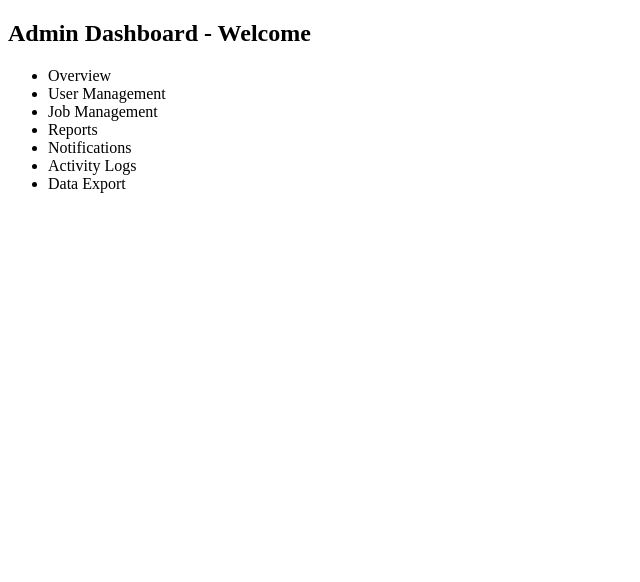
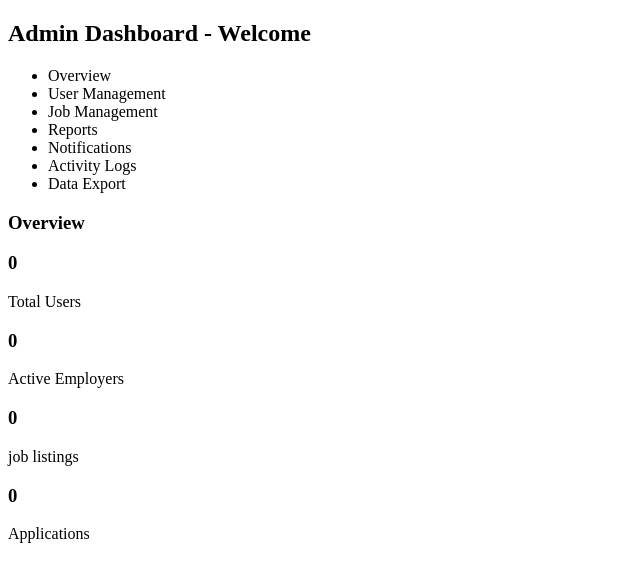
Before and after one commit to codewithtanvir/job-portal-webtech-sec-g, a PHP site: page /adminhome.php in a window 1280 px wide. Shown: the top 582 px of the page, without its empty margins (0-640 px from the left). Run offline with PHP 8.4, Linux system fonts and the light colour scheme.

Commit message:
add admin main class in home.php

```diff
--- a/app/views/admin/adminhome.php
+++ b/app/views/admin/adminhome.php
@@ -21,5 +21,26 @@
     </ul>
 
 </div>
+<div class="main">
+    <div id="overview">
+        <h3>Overview</h3>
+        <div class="card">
+            <h3 id="totalusers">0</h3>
+            <p>Total Users</p>
+        </div>
+        <div class="card">
+            <h3 id="activeEmployers">0</h3>
+            <p>Active Employers</p>
+        </div>
+        <div class="card">
+            <h3 id="joblistings">0</h3>
+            <p>job listings</p>
+    </div>
+    <div class="card">
+        <h3 id="applications">0</h3>
+        <p>Applications</p>
+    </div>
+
+</div>
 </body>
 </html>
```
